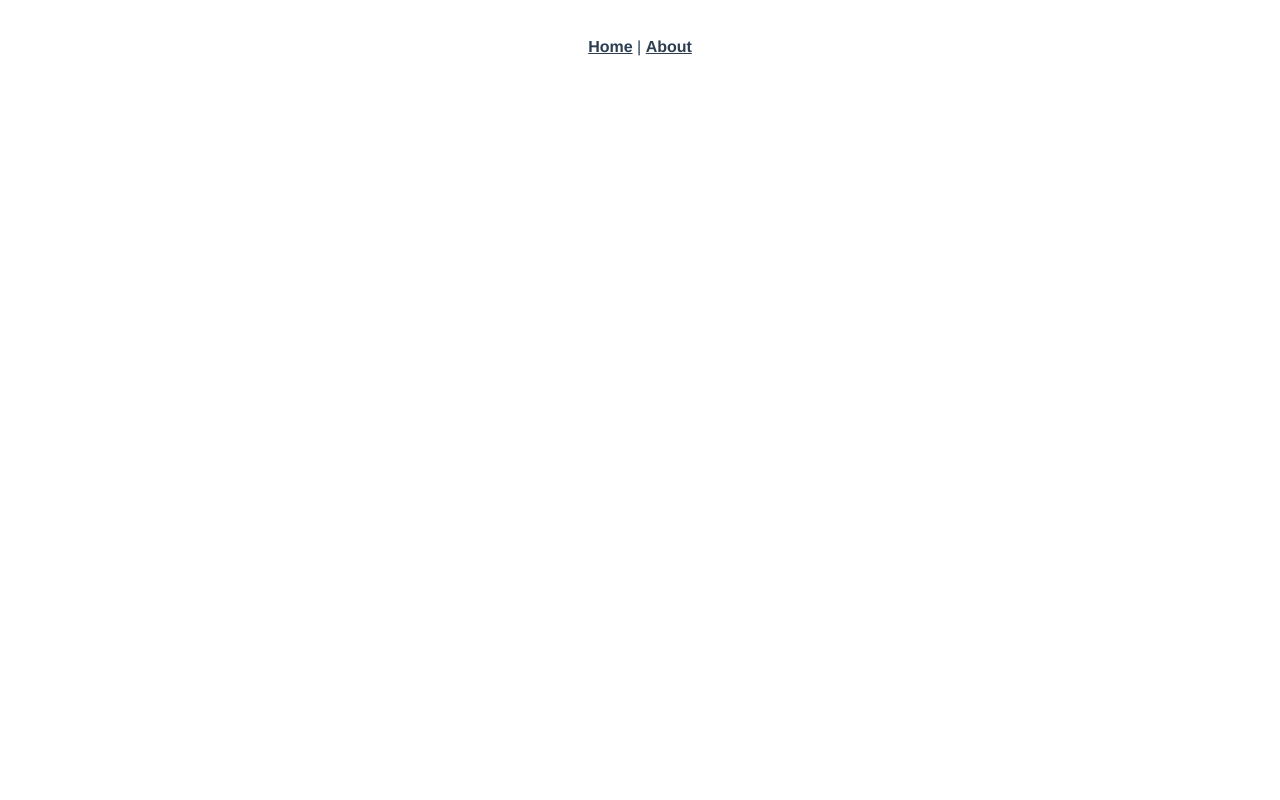
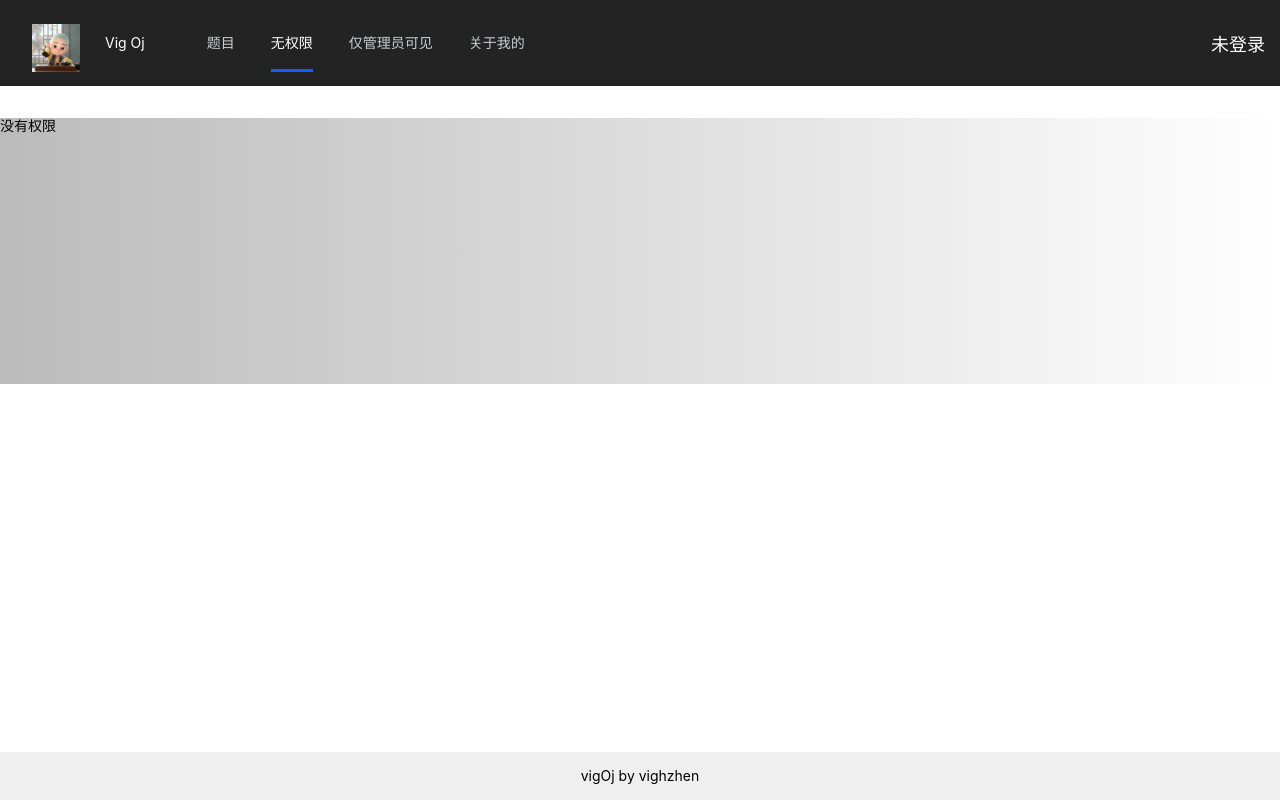
Before and after one commit to vighzhen/vigoj-frontend, a Vue app: page /noAuth in a window 1280 px wide. Before the commit this address had no page. Built offline with nearby package versions, Linux system fonts and the light colour scheme.

Commit message:
总体布局 路由绑定 权限鉴权

```diff
--- a/package.json
+++ b/package.json
@@ -14,6 +14,7 @@
     "vuex": "^4.0.0"
   },
   "devDependencies": {
+    "@arco-design/web-vue": "^2.53.3",
     "@typescript-eslint/eslint-plugin": "^5.4.0",
     "@typescript-eslint/parser": "^5.4.0",
     "@vue/cli-plugin-babel": "~5.0.0",
--- a/src/App.vue
+++ b/src/App.vue
@@ -1,30 +1,29 @@
 <template>
-  <nav>
-    <router-link to="/">Home</router-link> |
-    <router-link to="/about">About</router-link>
-  </nav>
-  <router-view />
+  <div id="app">
+    <BasicLayout />
+  </div>
 </template>
 
 <style>
 #app {
-  font-family: Avenir, Helvetica, Arial, sans-serif;
-  -webkit-font-smoothing: antialiased;
-  -moz-osx-font-smoothing: grayscale;
-  text-align: center;
-  color: #2c3e50;
-}
-
-nav {
-  padding: 30px;
-}
-
-nav a {
-  font-weight: bold;
-  color: #2c3e50;
-}
-
-nav a.router-link-exact-active {
-  color: #42b983;
 }
 </style>
+<script setup lang="ts">
+import BasicLayout from "@/layouts/BasicLayout";
+import { useRouter } from "vue-router";
+import { useStore } from "vuex";
+
+const router = useRouter();
+const store = useStore();
+
+router.beforeEach((to, from, next) => {
+  // 仅管理员可见，判断当前用户是否有权限
+  if (to.meta?.access === "canAdmin") {
+    if (store.state.user.loginUser?.role !== "admin") {
+      next("/noAuth");
+      return;
+    }
+  }
+  next();
+});
+</script>
--- /dev/null
+++ b/src/components/GlobalHeader.vue
@@ -0,0 +1,90 @@
+<template>
+  <a-row id="globalHeader" style="margin-bottom: 16px" align="center">
+    <a-col flex="auto">
+      <div class="menu-demo">
+        <a-menu
+          mode="horizontal"
+          theme="dark"
+          :selected-keys="selectedKeys"
+          @menu-item-click="doMenuClick"
+        >
+          <a-menu-item
+            key="0"
+            :style="{ padding: 0, marginRight: '38px' }"
+            disabled
+          >
+            <div class="title-bar">
+              <img class="logo" src="../assets/admin.jpg" />
+              <div class="text">Vig Oj</div>
+            </div>
+          </a-menu-item>
+          <a-menu-item v-for="item in routes" :key="item.path">
+            {{ item.name }}
+          </a-menu-item>
+        </a-menu>
+      </div>
+      <a-col class="title-user" flex="100px">
+        <div>
+          {{ store.state.user?.loginUser?.userName ?? "未登录" }}
+        </div>
+      </a-col>
+    </a-col>
+  </a-row>
+</template>
+
+<script setup lang="ts">
+import { routes } from "@/router/routes";
+import { useRouter } from "vue-router";
+import { ref } from "vue";
+import { useStore } from "vuex";
+
+const router = useRouter();
+
+// 路由跳转后，更新选中的菜单项
+router.afterEach((to, from, failure) => {
+  selectedKeys.value = [to.path];
+});
+
+// setTimeout(() => {
+//   store.dispatch("user/getLoginUser", {
+//     userName: "vighzhen",
+//     role:"admin"
+//   });
+// }, 3000);
+
+// 默认主页
+const selectedKeys = ref(["/"]);
+
+const doMenuClick = (key: string) => {
+  router.push({
+    path: key,
+  });
+};
+
+const store = useStore();
+</script>
+
+<style scoped>
+.title-bar {
+  display: flex;
+  align-items: center;
+}
+
+.title-user {
+  font-size: 18px;
+  color: white;
+  position: absolute;
+  top: 35px;
+  right: 15px;
+}
+
+.text {
+  color: white;
+  margin-left: 25px;
+}
+
+.logo {
+  padding-top: 10px;
+  width: 48px;
+}
+</style>
--- /dev/null
+++ b/src/layouts/BasicLayout.vue
@@ -0,0 +1,46 @@
+<template>
+  <div id="basicLayout">
+    <a-layout style="height: 400px">
+      <a-layout-header class="headers">
+        <GlobalHeader />
+      </a-layout-header>
+      <a-layout-content class="content">
+        <router-view />
+      </a-layout-content>
+      <a-layout-footer class="footer">
+        <a> vigOj by vighzhen </a>
+      </a-layout-footer>
+    </a-layout>
+  </div>
+</template>
+
+<style>
+#basicLayout {
+}
+
+#basicLayout .headers {
+  margin-bottom: 16px;
+}
+
+#basicLayout .content {
+  background: linear-gradient(to right, #bbb, #fff);
+  margin-bottom: 16px;
+}
+
+#basicLayout .footer {
+  background: #efefef;
+  padding: 16px;
+  position: absolute;
+  bottom: 0;
+  left: 0;
+  right: 0;
+  text-align: center;
+}
+</style>
+<script>
+import GlobalHeader from "@/components/GlobalHeader";
+
+export default {
+  components: { GlobalHeader },
+};
+</script>
--- a/src/main.ts
+++ b/src/main.ts
@@ -1,6 +1,8 @@
 import { createApp } from "vue";
 import App from "./App.vue";
+import ArcoVue from "@arco-design/web-vue";
+import "@arco-design/web-vue/dist/arco.css";
 import router from "./router";
 import store from "./store";
 
-createApp(App).use(store).use(router).mount("#app");
+createApp(App).use(ArcoVue).use(store).use(router).mount("#app");
--- a/src/router/index.ts
+++ b/src/router/index.ts
@@ -1,22 +1,6 @@
 import { createRouter, createWebHistory, RouteRecordRaw } from "vue-router";
 import HomeView from "../views/HomeView.vue";
-
-const routes: Array<RouteRecordRaw> = [
-  {
-    path: "/",
-    name: "home",
-    component: HomeView,
-  },
-  {
-    path: "/about",
-    name: "about",
-    // route level code-splitting
-    // this generates a separate chunk (about.[hash].js) for this route
-    // which is lazy-loaded when the route is visited.
-    component: () =>
-      import(/* webpackChunkName: "about" */ "../views/AboutView.vue"),
-  },
-];
+import { routes } from "@/router/routes";
 
 const router = createRouter({
   history: createWebHistory(process.env.BASE_URL),
--- /dev/null
+++ b/src/router/routes.ts
@@ -0,0 +1,35 @@
+import { RouteRecordRaw } from "vue-router";
+import HomeView from "@/views/HomeView.vue";
+import AdminView from "@/views/AdminView.vue";
+import NoAuthView from "@/views/NoAuthView.vue";
+
+export const routes: Array<RouteRecordRaw> = [
+  {
+    path: "/",
+    name: "题目",
+    component: HomeView,
+  },
+  {
+    path: "/noAuth",
+    name: "无权限",
+    component: NoAuthView,
+  },
+  {
+    path: "/admin",
+    name: "仅管理员可见",
+    component: AdminView,
+    meta: {
+      access: "canAdmin",
+    },
+  },
+
+  {
+    path: "/about",
+    name: "关于我的",
+    // route level code-splitting
+    // this generates a separate chunk (about.[hash].js) for this route
+    // which is lazy-loaded when the route is visited.
+    component: () =>
+      import(/* webpackChunkName: "about" */ "../views/AboutView.vue"),
+  },
+];
--- a/src/store/index.ts
+++ b/src/store/index.ts
@@ -1,9 +1,10 @@
 import { createStore } from "vuex";
+import user from "@/store/user";
 
 export default createStore({
-  state: {},
-  getters: {},
   mutations: {},
   actions: {},
-  modules: {},
+  modules: {
+    user,
+  },
 });
--- /dev/null
+++ b/src/store/user.ts
@@ -0,0 +1,22 @@
+// initial state
+import { StoreOptions } from "vuex";
+
+const state = () => ({
+  loginUser: { userName: "未登录", role: "notLogin" },
+});
+
+export default {
+  namespaced: true,
+  state,
+  actions: {
+    getLoginUser({ commit, state }, payload) {
+      // todo 改为从远程请求获取登录信息
+      commit("updateUser", { userName: "vighzhen" });
+    },
+  },
+  mutations: {
+    updateUser(state, payload) {
+      state.loginUser = payload;
+    },
+  },
+} as StoreOptions<any>;
--- /dev/null
+++ b/src/views/AdminView.vue
@@ -0,0 +1,19 @@
+<template>
+  <div class="home">
+    管理员可见
+    <img alt="Vue logo" src="../assets/logo.png" />
+    <HelloWorld msg="Welcome to Your Vue.js + TypeScript App" />
+  </div>
+</template>
+
+<script lang="ts">
+import { defineComponent } from "vue";
+import HelloWorld from "@/components/HelloWorld.vue"; // @ is an alias to /src
+
+export default defineComponent({
+  name: "HomeView",
+  components: {
+    HelloWorld,
+  },
+});
+</script>
--- /dev/null
+++ b/src/views/NoAuthView.vue
@@ -0,0 +1,5 @@
+<template>
+  <div class="home">没有权限</div>
+</template>
+
+<script lang="ts"></script>
```
Also changed, not shown: src/assets/admin.jpg (added), 1 other file (tests, documents, lock files or other folders).
